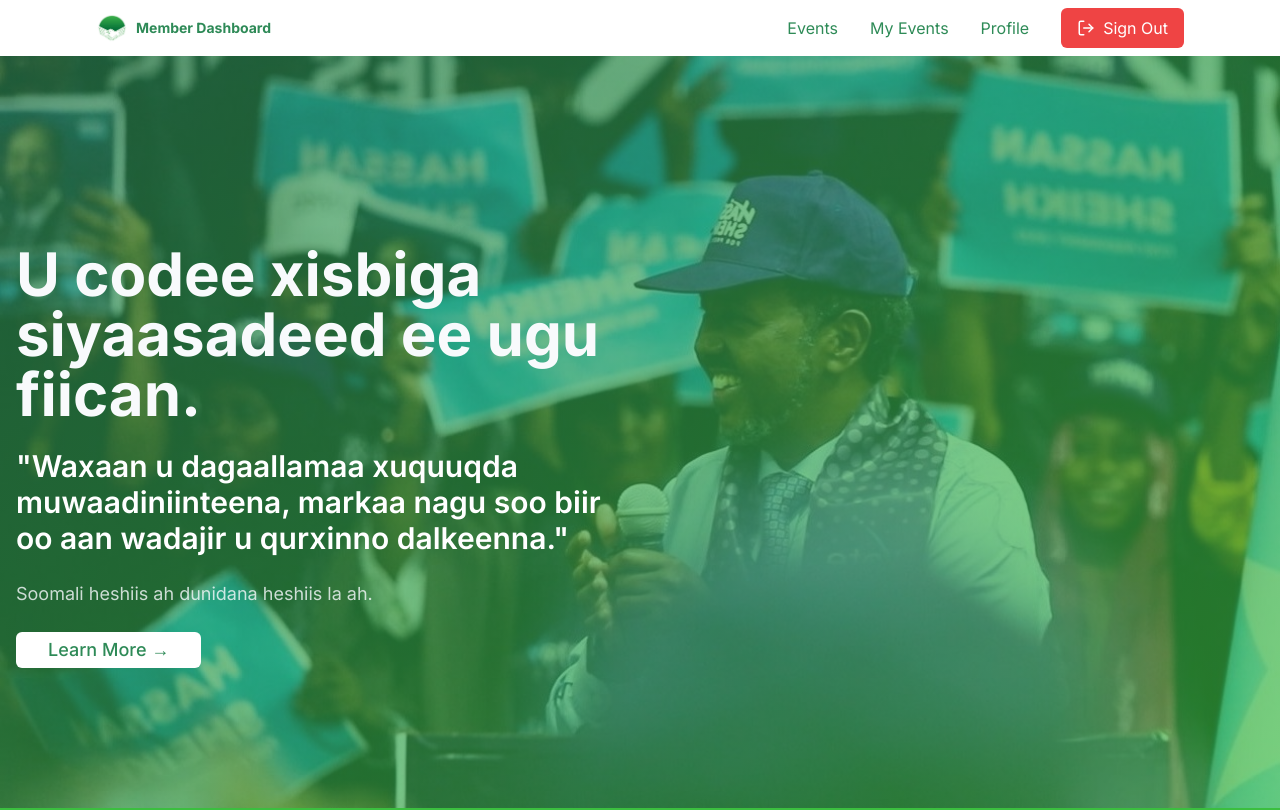
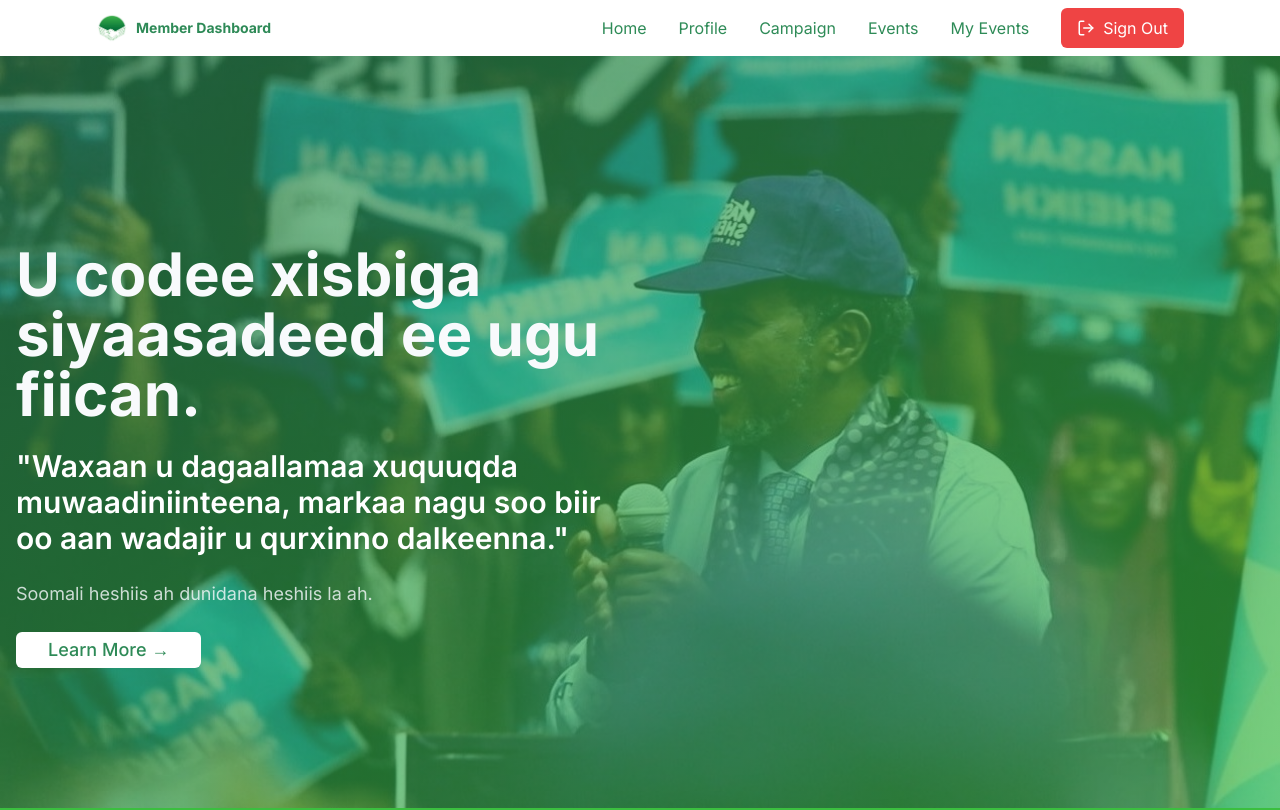
Before and after one commit to samesoft/UPD_PARTY_FRONTEND, a Next.js app: page / in a window 1280 px wide. Shown: the top 810 px of the page. Built offline with nearby package versions, Linux system fonts and the light colour scheme; sample sign-in values are in the browser's storage.

Commit message:
Navigation bug fix

```diff
--- a/app/profile/page.tsx
+++ b/app/profile/page.tsx
@@ -5,7 +5,7 @@ import ProfilePage from "@/components/profile";
 export default function ProfilePages() {
     return (
         <div className="p-6">
-            <h1 className="text-2xl font-bold text-[#2E8B57] mb-6">Membership Level</h1>
+            <h1 className="text-2xl font-bold text-[#2E8B57] mb-6">Profile Page</h1>
             <ProfilePage />
         </div>
     );
--- a/components/admin-navigation.tsx
+++ b/components/admin-navigation.tsx
@@ -23,6 +23,24 @@ export default function AdminNavigation() {
 
   const renderNavItems = () => (
     <>
+      <button
+        onClick={() => router.push("/")}
+        className="text-[#2E8B57] hover:text-secondary transition-colors"
+      >
+        Home
+      </button>
+      <button
+        onClick={() => router.push("/campaign")}
+        className="text-[#2E8B57] hover:text-secondary transition-colors"
+      >
+        Campaign
+      </button>
+      <button
+        onClick={() => router.push("/profile")}
+        className="text-[#2E8B57] hover:text-secondary transition-colors"
+      >
+        Profile
+      </button>
       <button
         onClick={() => handleLoginNavigation("/news")}
         className="text-[#2E8B57] hover:text-secondary transition-colors"
@@ -74,6 +92,30 @@ export default function AdminNavigation() {
     </>
   );
 
+  const renderMobileNavItems = () => (
+    <>
+      <button
+        onClick={() => router.push("/")}
+        className="block w-full text-left px-4 py-2 text-[#2E8B57] hover:bg-[#2E8B57] hover:text-white transition-colors"
+      >
+        Home
+      </button>
+      <button
+        onClick={() => router.push("/campaign")}
+        className="block w-full text-left px-4 py-2 text-[#2E8B57] hover:bg-[#2E8B57] hover:text-white transition-colors"
+      >
+        Campaign
+      </button>
+      <button
+        onClick={() => router.push("/profile")}
+        className="block w-full text-left px-4 py-2 text-[#2E8B57] hover:bg-[#2E8B57] hover:text-white transition-colors"
+      >
+        Profile
+      </button>
+      {/* ... existing mobile nav items ... */}
+    </>
+  );
+
   return (
     <nav className="bg-background py-2 px-4 shadow-sm">
       <div className="container mx-auto flex items-center justify-between">
@@ -113,7 +155,7 @@ export default function AdminNavigation() {
 
       {isMenuOpen && (
         <div className="md:hidden mt-4 space-y-4 pb-4">
-          {renderNavItems()}
+          {renderMobileNavItems()}
         </div>
       )}
     </nav>
--- a/components/user-navigation.tsx
+++ b/components/user-navigation.tsx
@@ -19,6 +19,24 @@ export default function UserNavigation() {
   const renderNavItems = () => (
     <>
       <button
+        onClick={() => router.push("/")}
+        className="text-[#2E8B57] hover:text-secondary transition-colors"
+      >
+        Home
+      </button>
+      <button
+        onClick={() => router.push("/profile")}
+        className="text-[#2E8B57] hover:text-secondary transition-colors"
+      >
+        Profile
+      </button>
+      <button
+        onClick={() => router.push("/campaign")}
+        className="text-[#2E8B57] hover:text-secondary transition-colors"
+      >
+        Campaign
+      </button>
+      <button
         onClick={() => router.push("/event-selecting")}
         className="text-[#2E8B57] hover:text-secondary transition-colors"
       >
@@ -30,11 +48,40 @@ export default function UserNavigation() {
       >
         My Events
       </button>
+    </>
+  );
+
+  const renderMobileNavItems = () => (
+    <>
+      <button
+        onClick={() => router.push("/")}
+        className="block w-full text-left px-4 py-2 text-[#2E8B57] hover:bg-[#2E8B57] hover:text-white transition-colors"
+      >
+        Home
+      </button>
       <button
         onClick={() => router.push("/profile")}
-        className="text-[#2E8B57] hover:text-secondary transition-colors"
+        className="block w-full text-left px-4 py-2 text-[#2E8B57] hover:bg-[#2E8B57] hover:text-white transition-colors"
       >
         Profile
+      </button>
+      <button
+        onClick={() => router.push("/campaign")}
+        className="block w-full text-left px-4 py-2 text-[#2E8B57] hover:bg-[#2E8B57] hover:text-white transition-colors"
+      >
+        Campaign
+      </button>
+      <button
+        onClick={() => router.push("/event-selecting")}
+        className="block w-full text-left px-4 py-2 text-[#2E8B57] hover:bg-[#2E8B57] hover:text-white transition-colors"
+      >
+        Events
+      </button>
+      <button
+        onClick={() => router.push("/selected-events")}
+        className="block w-full text-left px-4 py-2 text-[#2E8B57] hover:bg-[#2E8B57] hover:text-white transition-colors"
+      >
+        My Events
       </button>
     </>
   );
@@ -85,7 +132,7 @@ export default function UserNavigation() {
 
       {isMenuOpen && (
         <div className="md:hidden mt-4 space-y-4 pb-4">
-          {renderNavItems()}
+          {renderMobileNavItems()}
           <div className="px-4">
             <button
               onClick={handleSignOut}
```
